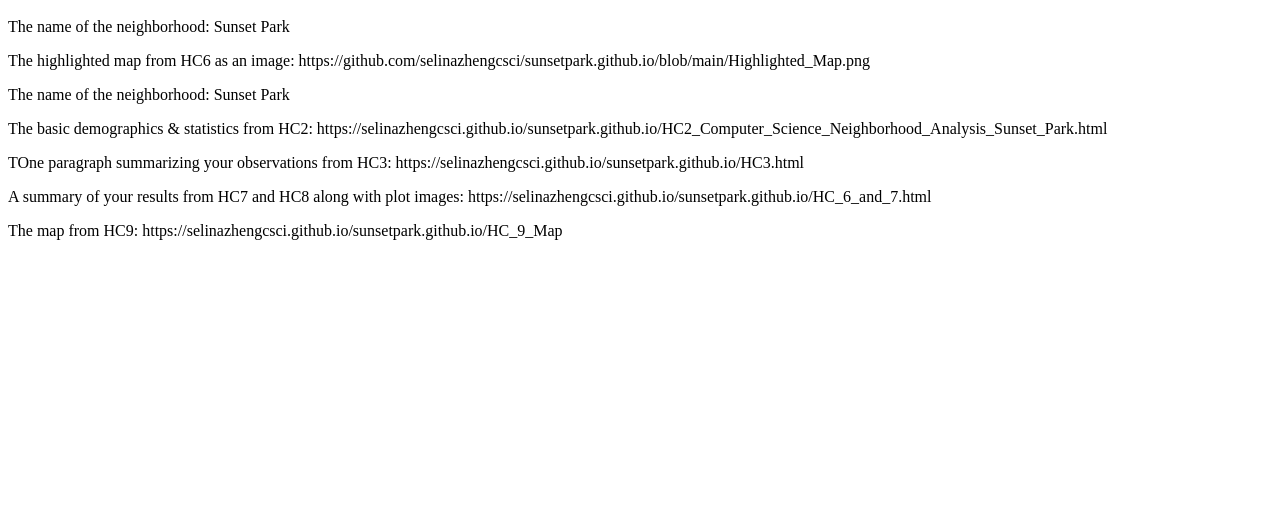
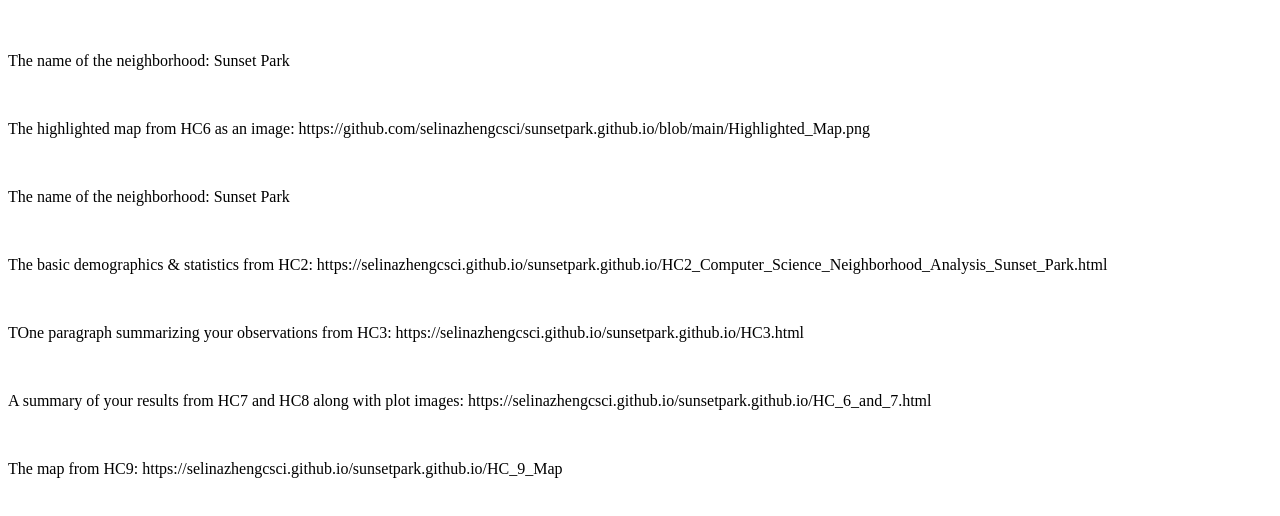
Before and after one commit to selinazhengcsci/selinazheng.github.io, a plain HTML site: page index.html in a window 1280 px wide. Shown: the part 48-564 px from the top of the page. Drawn offline with Linux system fonts and the light colour scheme.

Commit message:
Update index.html
update

```diff
--- a/index.html
+++ b/index.html
@@ -1,11 +1,11 @@
 <body>
-<h1>Directory</h1>
-<p>The name of the neighborhood: Sunset Park</p>
-<p>The highlighted map from HC6 as an image: https://github.com/selinazhengcsci/sunsetpark.github.io/blob/main/Highlighted_Map.png </p>
-<p>The name of the neighborhood: Sunset Park </p>
-<p>The basic demographics & statistics from HC2: https://selinazhengcsci.github.io/sunsetpark.github.io/HC2_Computer_Science_Neighborhood_Analysis_Sunset_Park.html  </p>
-<p>TOne paragraph summarizing your observations from HC3: https://selinazhengcsci.github.io/sunsetpark.github.io/HC3.html</p>
-<p>A summary of your results from HC7 and HC8 along with plot images: https://selinazhengcsci.github.io/sunsetpark.github.io/HC_6_and_7.html</p>
-<p>The map from HC9: https://selinazhengcsci.github.io/sunsetpark.github.io/HC_9_Map</p>
+<h1>Directory</h1><br>
+<p>The name of the neighborhood: Sunset Park</p><br>
+<p>The highlighted map from HC6 as an image: https://github.com/selinazhengcsci/sunsetpark.github.io/blob/main/Highlighted_Map.png </p><br>
+<p>The name of the neighborhood: Sunset Park </p><br>
+<p>The basic demographics & statistics from HC2: https://selinazhengcsci.github.io/sunsetpark.github.io/HC2_Computer_Science_Neighborhood_Analysis_Sunset_Park.html</p><br>
+<p>TOne paragraph summarizing your observations from HC3: https://selinazhengcsci.github.io/sunsetpark.github.io/HC3.html</p><br>
+<p>A summary of your results from HC7 and HC8 along with plot images: https://selinazhengcsci.github.io/sunsetpark.github.io/HC_6_and_7.html</p><br>
+<p>The map from HC9: https://selinazhengcsci.github.io/sunsetpark.github.io/HC_9_Map</p><br>
 </body>
 </html>
```
